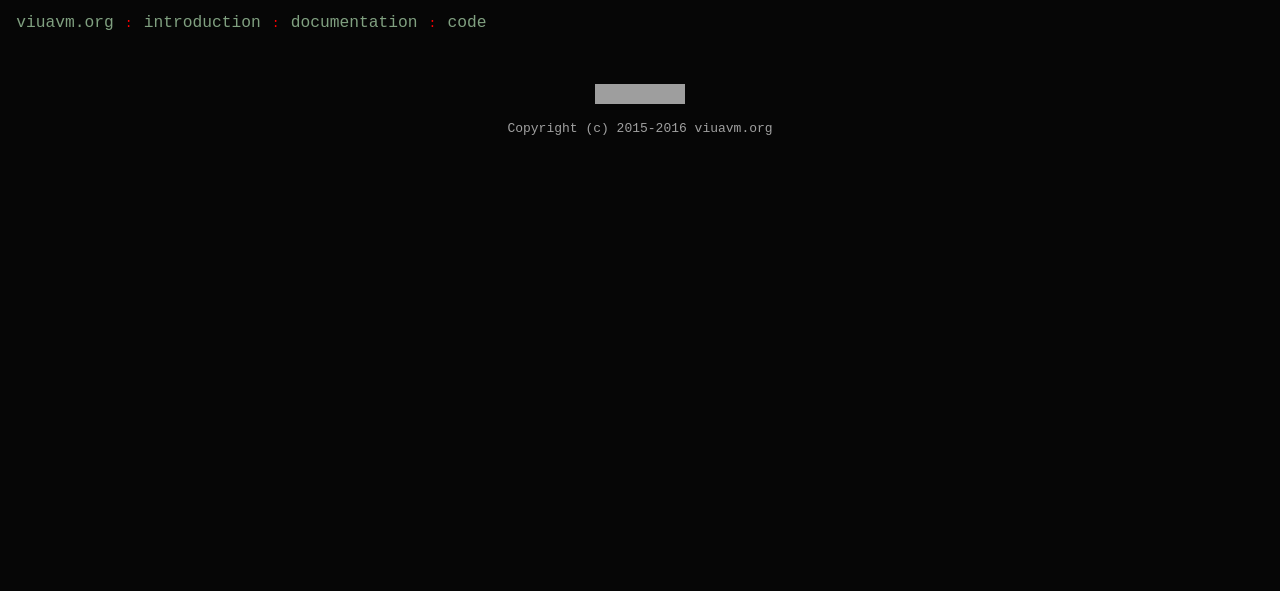
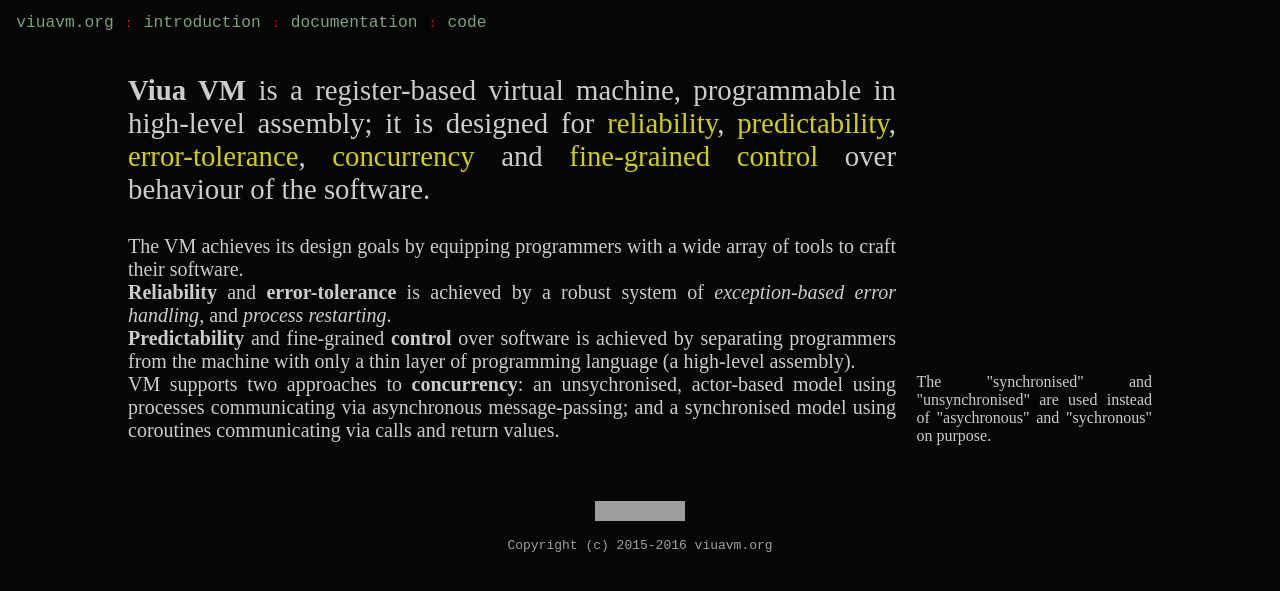
Before and after one commit to marekjm/viuavm.org, a Jekyll site: the page built from introduction.html, in a window 1280 px wide. Shown: the top 591 px of the page. Built offline with Jekyll 4.4.1, drawn with Linux system fonts in a browser that asks for light colours; grey boxes are pictures that could not be loaded.

Commit message:
Style introduction

```diff
--- a/css/style.css
+++ b/css/style.css
@@ -87,6 +87,8 @@
     font-family: monospace;
 }
 
+/** Navigation styles.
+ */
 nav {
     display: block;
     margin: 0 0 1em 0;
@@ -109,3 +111,58 @@
 nav span.spacer {
     color: #f00;
 }
+
+/** Introduction manual "chapter" styles.
+ */
+.chapter {
+    display: block;
+    margin: 1em auto;
+    padding: 0;
+    width: 80%;
+    font-family: serif;
+    text-align: justify;
+}
+.chapter p {
+    display: block;
+    width: 75%;
+}
+.chapter p.abstract {
+    font-size: 1.8em;
+}
+.chapter p.summary {
+    font-size: 1.25em;
+}
+.chapter p.summary-first-part {
+    margin: 1em 0 0 0;
+    font-size: 1.25em;
+}
+.chapter p.summary-part {
+    margin: 0;
+    font-size: 1.25em;
+}
+.chapter p.summary-last-part {
+    margin: 0 0 1em 0;
+    font-size: 1.25em;
+}
+
+.chapter p.abstract em, .chapter p.summary em {
+    color: #d0d006;
+    font-style: normal;
+}
+
+/*  Note cast to the right side of the screen.
+ */
+.chapter p.note {
+    font-size: 1em;
+    width: 23%;
+    float: right;
+}
+.chapter p.note.for-summary, .chapter p.note.for-abstract {
+    margin: 0 0 1em 0;
+}
+
+.clear {
+    margin: 0;
+    padding: 0;
+    clear: both;
+}
--- a/introduction.html
+++ b/introduction.html
@@ -1,3 +1,29 @@
 ---
 layout: default
 ---
+<div class="chapter">
+    <p class="abstract"><strong>Viua VM</strong> is a register-based virtual machine,
+    programmable in high-level assembly;
+    it is designed for <em>reliability</em>, <em>predictability</em>, <em>error-tolerance</em>, <em>concurrency</em> and
+    <em>fine-grained control</em> over behaviour of the software.
+    </p>
+
+    <p class="summary-first-part">The VM achieves its design goals by equipping programmers with
+    a wide array of tools to craft their software.
+    </p>
+
+    <p class="summary-part"><strong>Reliability</strong> and <strong>error-tolerance</strong> is achieved by a robust
+    system of <em>exception-based error handling</em>, and <em>process restarting</em>.
+    </p>
+
+    <p class="summary-part"><strong>Predictability</strong> and fine-grained <strong>control</strong> over software is
+    achieved by separating programmers from the machine with only a thin layer of programming language (a high-level
+    assembly).</p>
+
+    <p class="note for-summary">The "synchronised" and "unsynchronised" are used instead of "asychronous" and "sychronous" on purpose.
+    </p>
+    <p class="summary-last-part">VM supports two approaches to <strong>concurrency</strong>: an unsychronised, actor-based model using processes
+    communicating via asynchronous message-passing; and a synchronised model using coroutines communicating via calls and return values.
+    </p>
+    <div class="clear"></div>
+</div>
```
